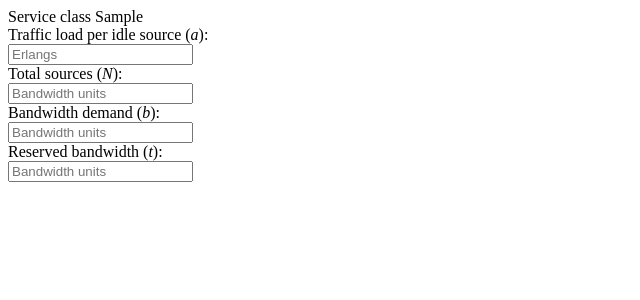
After one commit to takpan/teletraffic-models-web, a Flask app: template templates/serv_class_card_enmlm.html in a window 1280 px wide. The commit adds this page. Shown: the top 300 px of the page, without its empty margins (0-640 px from the left). Run offline with Flask 2, Linux system fonts and the light colour scheme; the template is opened without the code that fills it: most values are stand-ins (such as "Sample title", 1, 10 or a date in 2020).

Commit message:
EnMLM corrections

```diff
--- a/main.py
+++ b/main.py
@@ -14,7 +14,7 @@ def card():
     if model == 'emlm':
         return render_template('serv_class_card_emlm.html', servClass = serviceClass)
     elif model == 'enmlm':
-        return render_template('serv_class_card_enlm.html', servClass = serviceClass)
+        return render_template('serv_class_card_enmlm.html', servClass = serviceClass)
 
 @app.route('/getInput', methods=['POST'])
 def getInput():
--- a/templates/input_emlm.html
+++ b/templates/input_emlm.html
@@ -6,11 +6,11 @@
   </div>
 </div>
 <div class="form-group">
-  <label for="linkCapacityId">Link Capacity:</label>
+  <label for="linkCapacityId">Link Capacity (<i>C</i>):</label>
   <input type="text" class="form-control" name="linkCapacity" id="linkCapacityId" placeholder="Bandwidth units">
 </div>
 <div class="form-group">
-  <label for="numOfServiceClassesId">Number of service classes:</label>
+  <label for="numOfServiceClassesId">Number of service classes (<i>k</i>):</label>
   <input type="number" name="numOfServiceClasses" id="numOfServiceClassesId" value="1" min="2" max="6">
   <small id="numOfServiceClassesIdHelp" class="form-text text-muted">Max value = 6</small>
 </div>
--- a/templates/input_enmlm.html
+++ b/templates/input_enmlm.html
@@ -6,11 +6,11 @@
   </div>
 </div>
 <div class="form-group">
-  <label for="linkCapacityId">Link Capacity:</label>
+  <label for="linkCapacityId">Link Capacity (<i>C</i>):</label>
   <input type="text" class="form-control" name="linkCapacity" id="linkCapacityId" placeholder="Bandwidth units">
 </div>
 <div class="form-group">
-  <label for="numOfServiceClassesId">Number of service classes:</label>
+  <label for="numOfServiceClassesId">Number of service classes (<i>k</i>):</label>
   <input type="number" name="numOfServiceClasses" id="numOfServiceClassesId" value="1" min="2" max="6">
   <small id="numOfServiceClassesIdHelp" class="form-text text-muted">Max value = 6</small>
 </div>
@@ -52,7 +52,7 @@
   </div>
   <div class="card" id="servClass2" style="margin-bottom: 20px">
     <div class="card-header">
-      Service class 1
+      Service class 2
     </div>
     <div class="card-body">
       <div class="form-group row">
--- /dev/null
+++ b/templates/serv_class_card_enmlm.html
@@ -0,0 +1,31 @@
+<div class="card" id="servClass{{ servClass }}" style="margin-bottom: 20px">
+	<div class="card-header">
+		Service class {{ servClass }}
+	</div>
+	<div class="card-body">
+		<div class="form-group row">
+			<label for="trafficLoad{{ servClass }}Id" class="col-sm-5 col-form-label">Traffic load per idle source (<i>a</i>):</label>
+			<div class="col-sm-7">
+				<input type="text" name="trafficLoad{{ servClass }}" class="form-control" id="trafficLoad{{ servClass }}Id" placeholder="Erlangs">
+			</div>
+		</div>
+		<div class="form-group row">
+			<label for="totSources{{ servClass }}Id" class="col-sm-5 col-form-label">Total sources (<i>N</i>):</label>
+			<div class="col-sm-7">
+				<input type="text" name="totSources{{ servClass }}" class="form-control" id="totSources{{ servClass }}Id" placeholder="Bandwidth units">
+			</div>
+		</div>
+		<div class="form-group row">
+			<label for="bwDemand{{ servClass }}Id" class="col-sm-5 col-form-label">Bandwidth demand (<i>b</i>):</label>
+			<div class="col-sm-7">
+				<input type="text" name="bwDemand{{ servClass }}" class="form-control" id="bwDemand{{ servClass }}Id" placeholder="Bandwidth units">
+			</div>
+		</div>
+		<div class="form-group row">
+			<label for="reservedBw{{ servClass }}Id" class="col-sm-5 col-form-label">Reserved bandwidth (<i>t</i>):</label>
+			<div class="col-sm-7">
+				<input type="text" name="reservedBw{{ servClass }}" class="form-control br" id="reservedBw{{ servClass }}Id" placeholder="Bandwidth units">
+			</div>
+		</div>
+	</div>
+</div>
```
Also changed, not shown: templates/index.html (+6 -1 lines).
